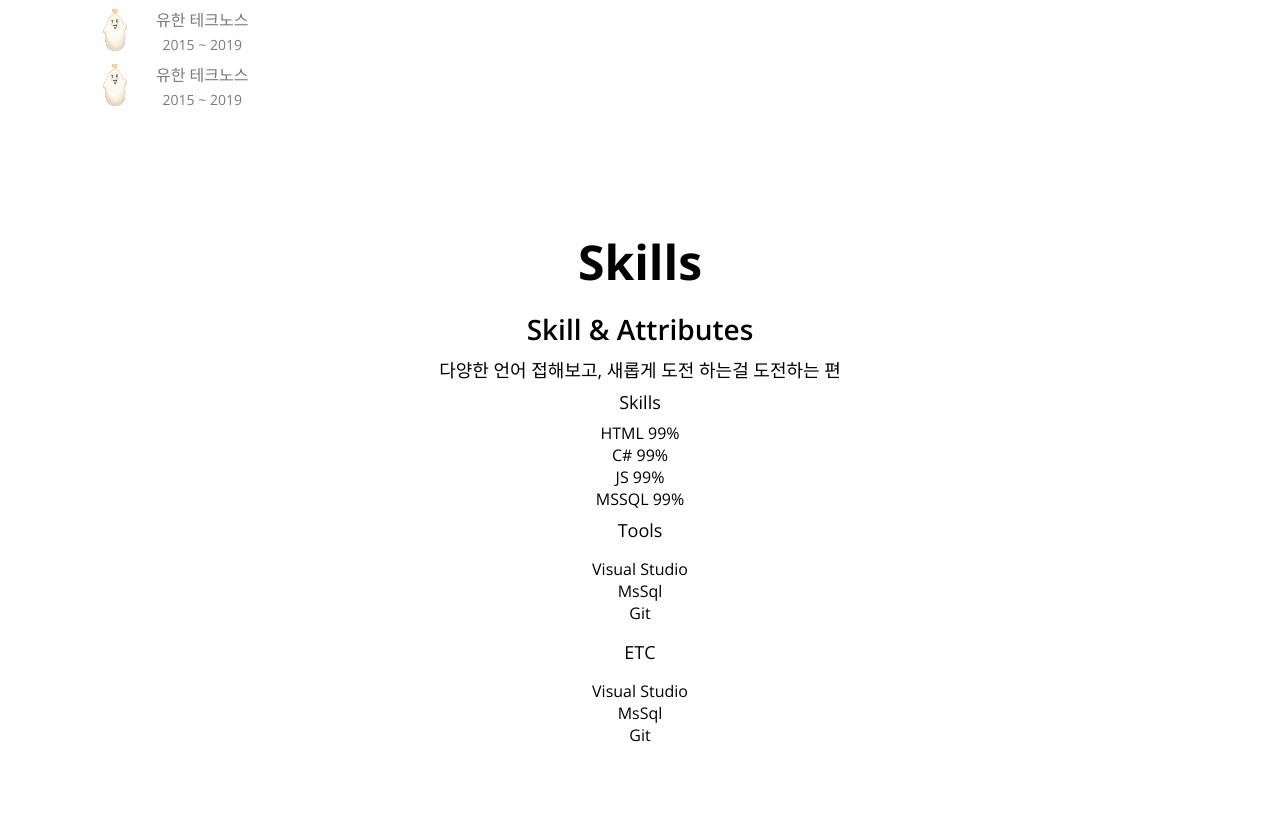
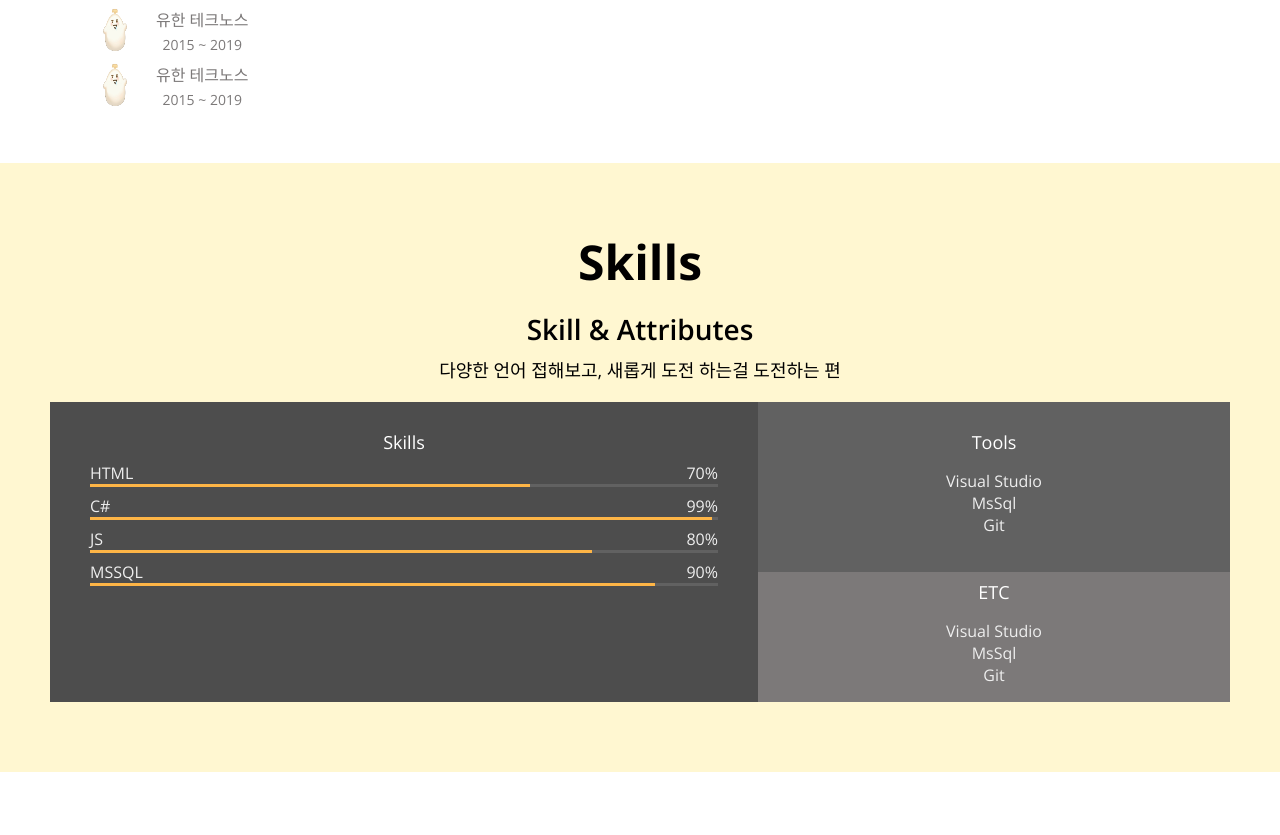
Before and after one commit to rabiori88/Portfolio2, a plain HTML site: page index.html in a window 1280 px wide. Shown: the part 1322-2157 px from the top of the page. Drawn offline with nearby package versions, Linux system fonts and the light colour scheme.

Commit message:
css skill

```diff
--- a/index.html
+++ b/index.html
@@ -48,7 +48,7 @@
         <button class="home__contact">Contact Me</button>
     </section>
     <!-- About -->
-    <section id="about" class="section">
+    <section id="about" class="section section__container">
         <h1>About me</h1>
         <p>VB, C#을 시작해서 Web쪽까지 개발의 영역을 넓혀가고 있는중!</p>
         <div class="about__majors">
@@ -97,6 +97,8 @@
     </section>
     <!-- Skills -->
     <section id="skills" class="section">
+        <div class="section__container">
+
             <h1>Skills</h1>
             <h2>Skill & Attributes </h2>
             <p>
@@ -104,17 +106,17 @@
             </p>
 
             <div class="skillset">
-            <div class="skillset_left">
+                <div class="skillset__left">
                     <h3 class="skillset__title">
                         Skills
                     </h3>
                     <div class="skill">
                         <div class="skill_description">
                             <span>HTML</span>
-                        <span>99%</span>
+                            <span>70%</span>
                         </div>
                         <div class="skill__bar">
-                        <div class="skill__value"></div>
+                            <div class="skill__value" style="width: 70%;"></div>
                         </div>
                     </div>
                     <div class="skill">
@@ -123,25 +125,25 @@
                             <span>99%</span>
                         </div>
                         <div class="skill__bar">
-                        <div class="skill__value"></div>
+                            <div class="skill__value" style="width: 99%;"></div>
                         </div>
                     </div>
                     <div class="skill">
                         <div class="skill_description">
                             <span>JS</span>
-                        <span>99%</span>
+                            <span>80%</span>
                         </div>
                         <div class="skill__bar">
-                        <div class="skill__value"></div>
+                            <div class="skill__value" style="width: 80%;"></div>
                         </div>
                     </div>
                     <div class="skill">
                         <div class="skill_description">
                             <span>MSSQL</span>
-                        <span>99%</span>
+                            <span>90%</span>
                         </div>
                         <div class="skill__bar">
-                        <div class="skill__value"></div>
+                            <div class="skill__value" style="width: 90%;"></div>
                         </div>
                     </div>
                 </div>
@@ -167,6 +169,8 @@
                 </div>
 
             </div>
+        </div>
+
     </section>
     <!-- Work -->
     <section id="work" class="section">
--- a/style.css
+++ b/style.css
@@ -164,6 +164,11 @@
     .section {
         padding: 50px;
         text-align: center;
+
+        margin: auto;
+    }
+
+    .section__container {
         max-width: 1200px;
         margin: auto;
     }
@@ -231,3 +236,60 @@
         height: 50px;
 
     }
+
+    /* Skill */
+
+    #skills {
+        background-color: var(--color-yellow);
+    }
+
+    .skillset {
+        display: flex;
+        color: var(--color-light-white);
+        background-color: var(--color-light-grey);
+        margin: 20px 0;
+    }
+
+    .skillset__title {
+        color:var(--color-white);
+    }
+
+    .skill_description{
+        display: flex;
+        justify-content: space-between;
+
+    }
+
+    .skillset__left {
+        flex-basis: 60%;
+        background-color: var(--color-dark-grey);
+        padding: 20px 40px;
+    }
+
+    .skill{
+        margin-bottom: 8px;
+    }
+
+    .skill__value {
+        width: 100%;
+        height: 3px;
+        background-color: var(--color-orange);
+    }
+    .skill__bar {
+        width: 100%;
+        height: 3px;
+        background-color: var(--color-grey);
+    }
+
+    .tools {
+        background-color: var(--color-grey);
+    }
+
+    .skillset__right {
+        flex-basis: 40%;
+    }
+
+    .tools,
+    .ect {
+        padding: 20px;
+    }
```
Lines whose indentation alone changed are shown as unchanged.
